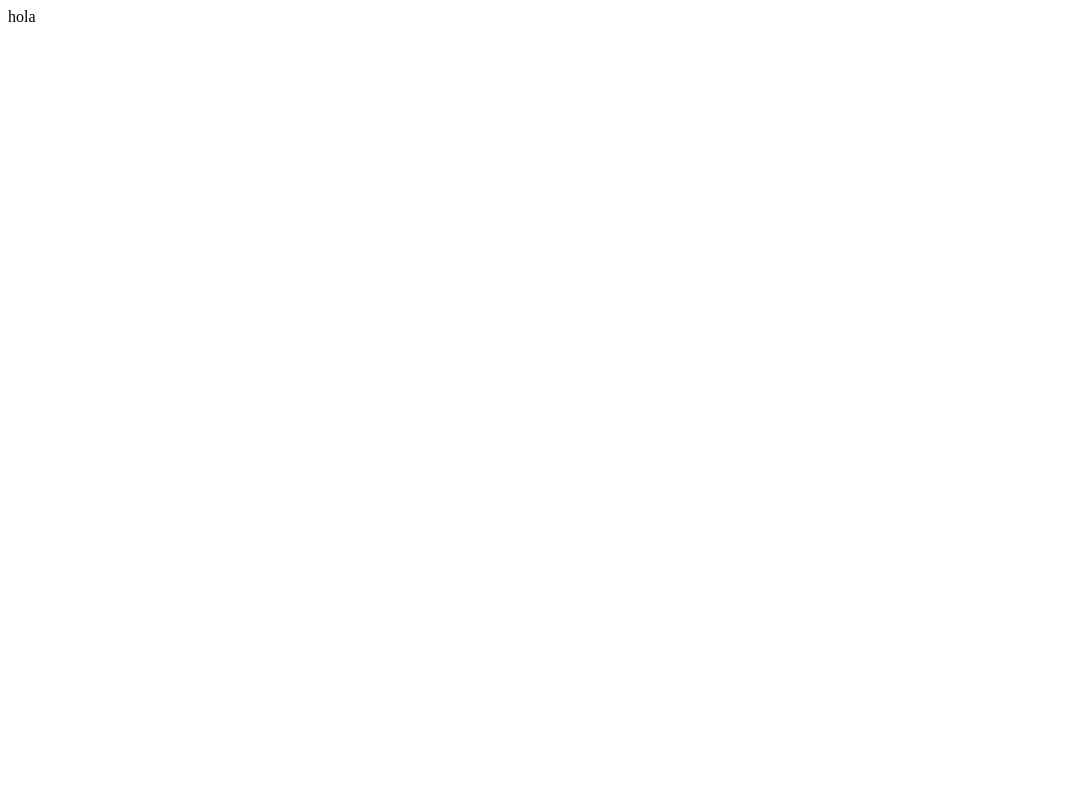
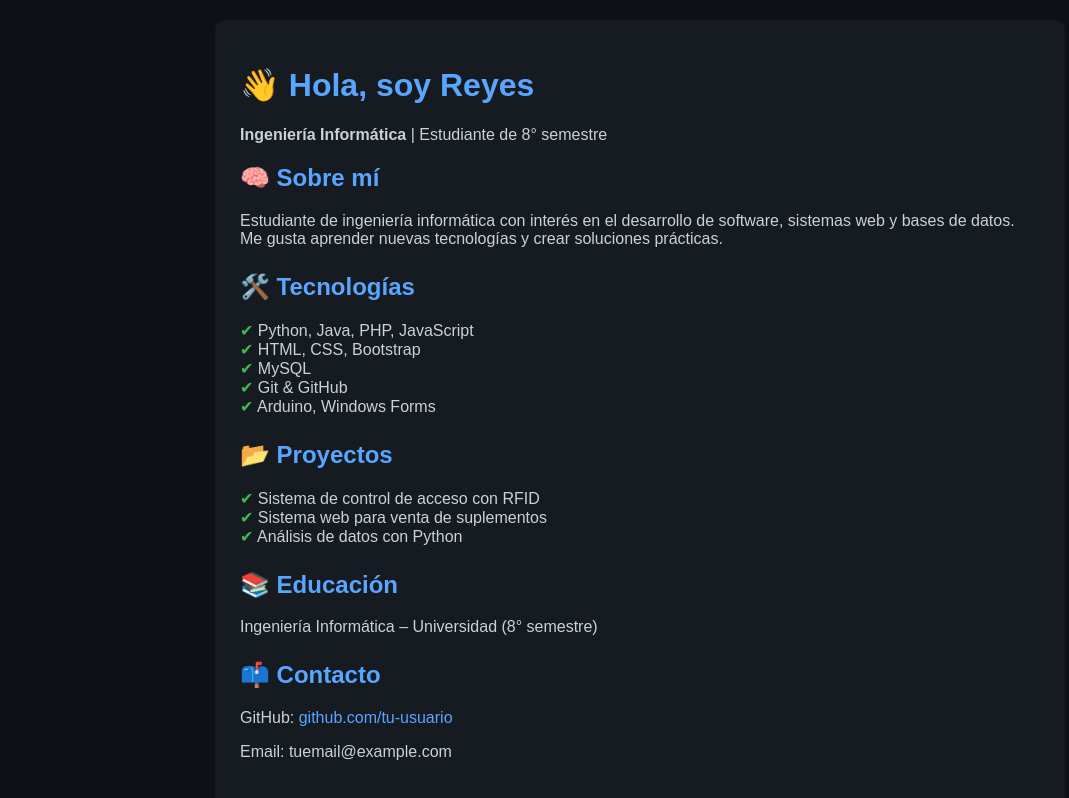
Before and after one commit to Denick7u7/itsao2026, a plain HTML site: page index.html in a window 1280 px wide. Shown: the whole page, without its empty margins (0-1069 px from the left). Drawn offline with Linux system fonts and the light colour scheme.

Commit message:
Update index.html

```diff
--- a/index.html
+++ b/index.html
@@ -1 +1,89 @@
-hola
+<!DOCTYPE html>
+<html lang="es">
+<head>
+    <meta charset="UTF-8">
+    <title>Currículum - Reyes</title>
+    <style>
+        body {
+            font-family: Arial, sans-serif;
+            background-color: #0d1117;
+            color: #c9d1d9;
+            margin: 0;
+            padding: 20px;
+        }
+        .container {
+            max-width: 800px;
+            margin: auto;
+            background-color: #161b22;
+            padding: 25px;
+            border-radius: 10px;
+        }
+        h1, h2 {
+            color: #58a6ff;
+        }
+        ul {
+            list-style: none;
+            padding: 0;
+        }
+        ul li::before {
+            content: "✔ ";
+            color: #3fb950;
+        }
+        a {
+            color: #58a6ff;
+            text-decoration: none;
+        }
+        .section {
+            margin-bottom: 25px;
+        }
+    </style>
+</head>
+<body>
+
+<div class="container">
+    <h1>👋 Hola, soy Reyes</h1>
+    <p><strong>Ingeniería Informática</strong> | Estudiante de 8° semestre</p>
+
+    <div class="section">
+        <h2>🧠 Sobre mí</h2>
+        <p>
+            Estudiante de ingeniería informática con interés en el desarrollo de software,
+            sistemas web y bases de datos. Me gusta aprender nuevas tecnologías y crear
+            soluciones prácticas.
+        </p>
+    </div>
+
+    <div class="section">
+        <h2>🛠️ Tecnologías</h2>
+        <ul>
+            <li>Python, Java, PHP, JavaScript</li>
+            <li>HTML, CSS, Bootstrap</li>
+            <li>MySQL</li>
+            <li>Git & GitHub</li>
+            <li>Arduino, Windows Forms</li>
+        </ul>
+    </div>
+
+    <div class="section">
+        <h2>📂 Proyectos</h2>
+        <ul>
+            <li>Sistema de control de acceso con RFID</li>
+            <li>Sistema web para venta de suplementos</li>
+            <li>Análisis de datos con Python</li>
+        </ul>
+    </div>
+
+    <div class="section">
+        <h2>📚 Educación</h2>
+        <p>Ingeniería Informática – Universidad (8° semestre)</p>
+    </div>
+
+    <div class="section">
+        <h2>📫 Contacto</h2>
+        <p>GitHub: <a href="https://github.com/tu-usuario" target="_blank">github.com/tu-usuario</a></p>
+        <p>Email: tuemail@example.com</p>
+    </div>
+</div>
+
+</body>
+</html>
```
